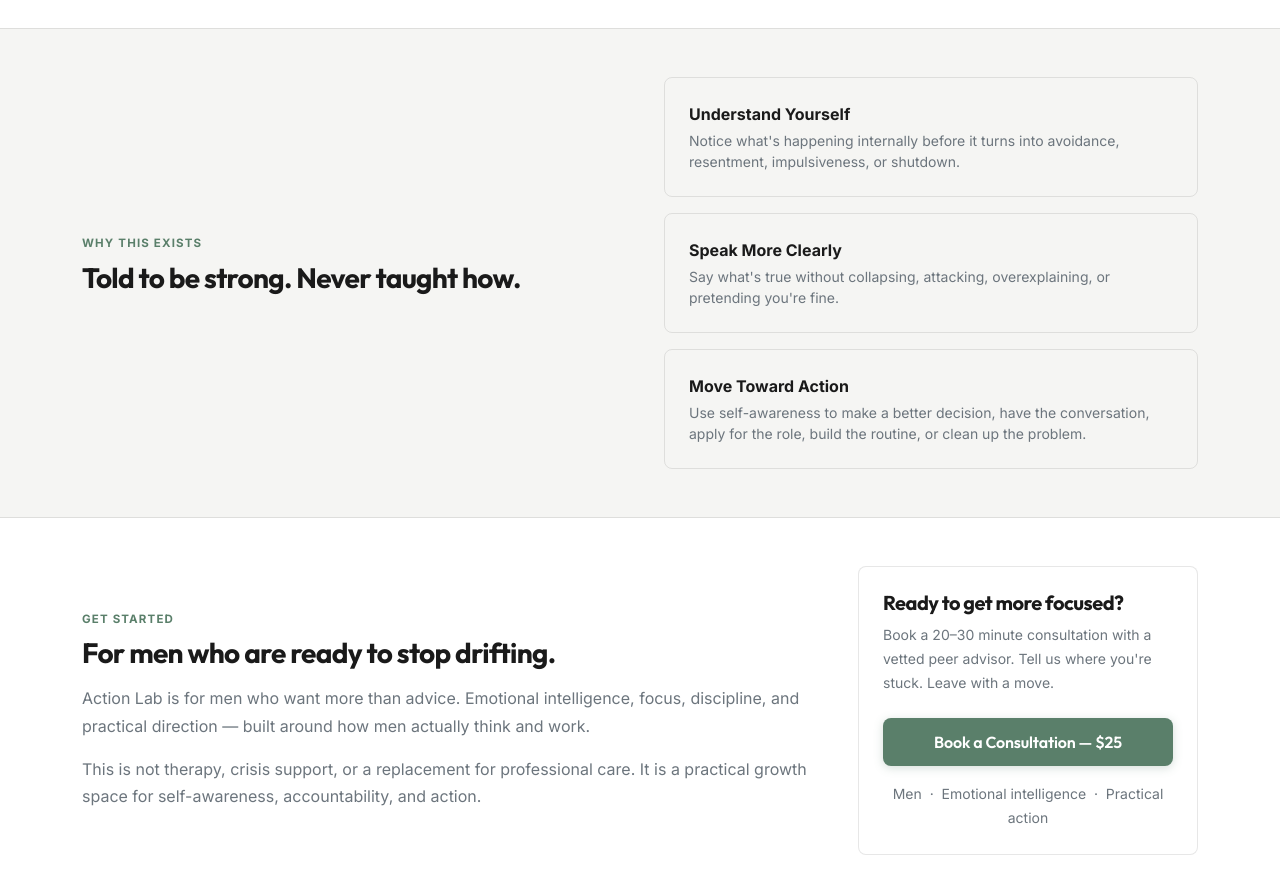
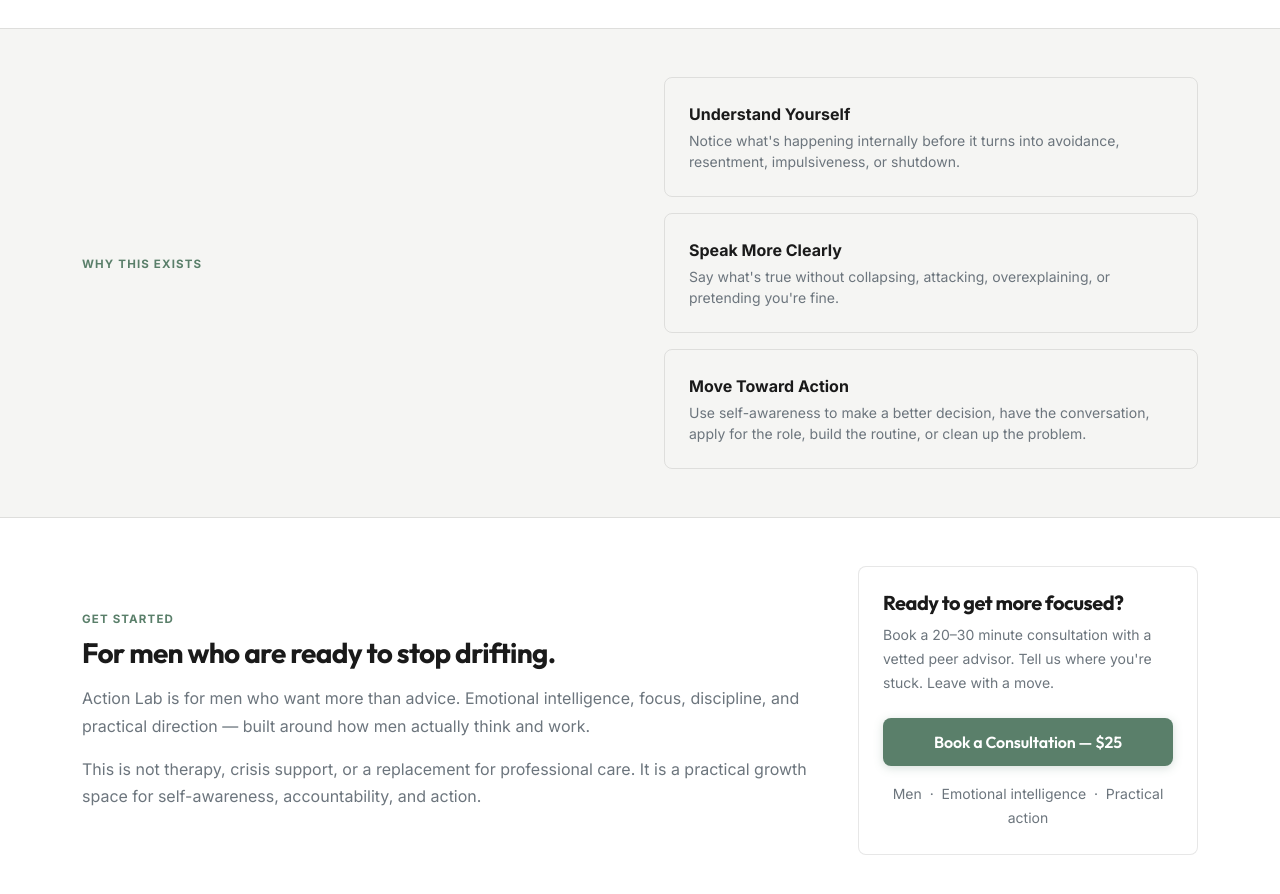
Before and after one commit to adam7234/Action-Lab, a Jekyll site: the page built from index.html, in a window 1280 px wide and 900 px high, scrolled down 1639 px. Shown: the top 894 px of the window. Built offline with Jekyll 4.4.1, drawn with Linux system fonts in a browser that asks for light colours.

Commit message:
Update index.html

```diff
--- a/index.html
+++ b/index.html
@@ -202,7 +202,7 @@
     <div class="row g-5 align-items-center">
       <div class="col-lg-6">
         <span class="kicker">Why this exists</span>
-        <h2 class="h3 fw-bold mb-3">Told to be strong. Never taught how.</h2>
+        <h2 class="h3 fw-bold mb-3"> </h2>
         <p class="lead mb-3">
 
         </p>
```
